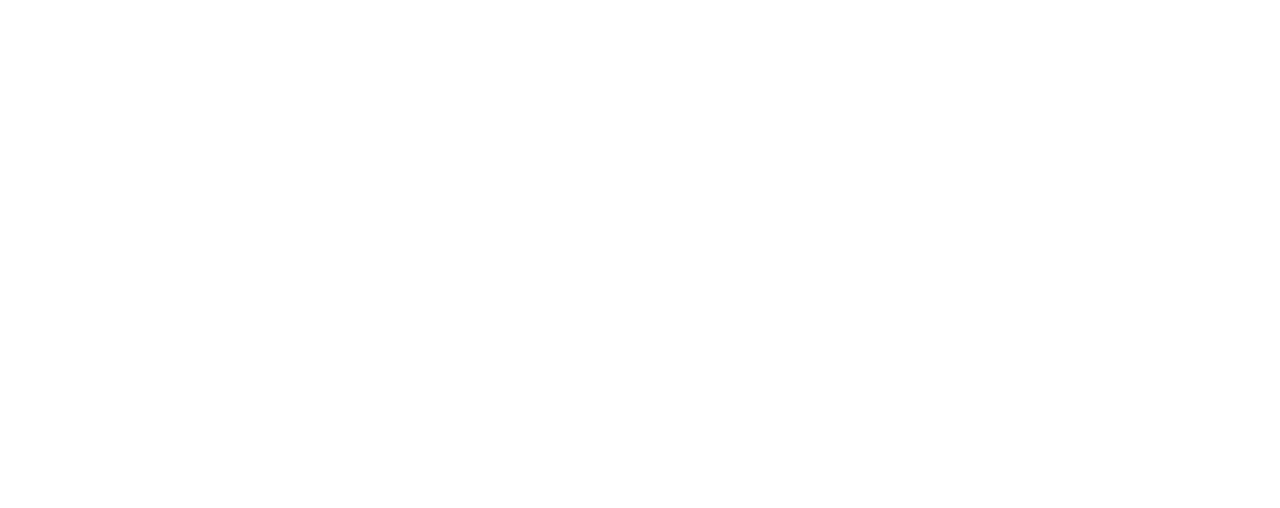
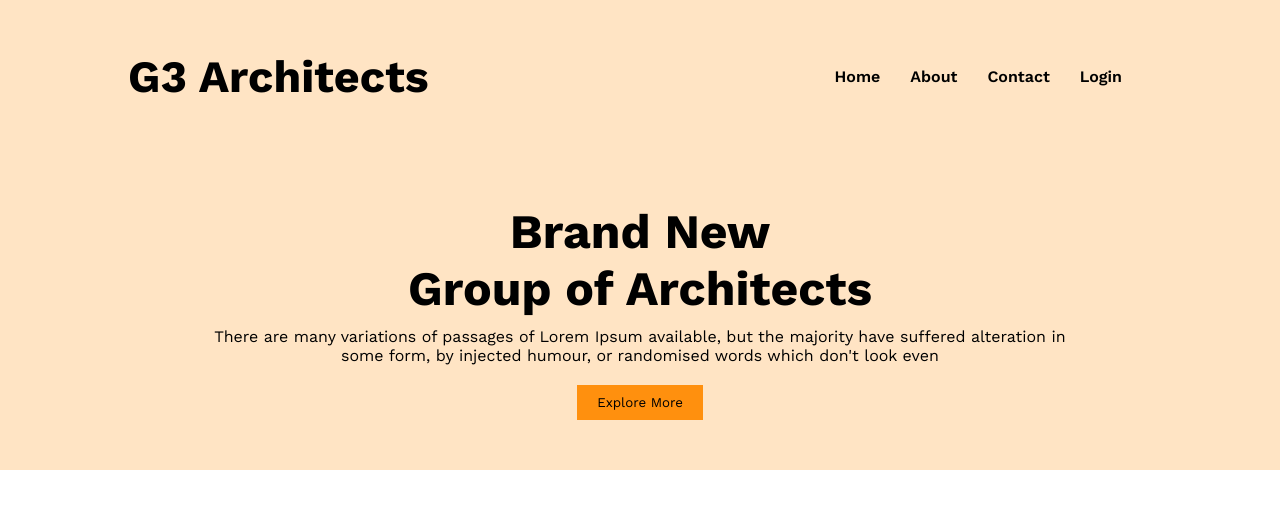
Before and after one commit to ranitsarker/g3-architects-practise, a plain HTML site: page index.html in a window 1280 px wide. Drawn offline with nearby package versions, Linux system fonts and the light colour scheme.

Commit message:
herader and banner section added

```diff
--- a/index.html
+++ b/index.html
@@ -7,6 +7,42 @@
     <link rel="stylesheet" href="style/style.css">
 </head>
 <body>
+    <section>
+        <header class="header">
+            <nav>
+                <div class="logo">
+                    <h3>G3 Architects</h3>
+                </div>
 
+                <div class="menu-items">
+                    <ul>
+                        <li><a href="#">Home</a></li>
+                        <li><a href="#">About</a></li>
+                        <li><a href="#">Contact</a></li>
+                        <li><a href="#">Login</a></li>
+                    </ul>
+                </div>
+
+            </nav>
+        </header>
+    </section>
+    <!--header section end-->
+    <!--banner section start-->
+    <section>
+        <div class="banner-container">
+            <h1>Brand New<br>Group of Architects</h1>
+            <p>There are many variations of passages of Lorem Ipsum available, but the majority have suffered alteration in <br> some form, by injected humour, or randomised words which don't look even</p>
+                <button class="btn"><a>Explore More</a></button>
+
+        </div>
+    </section>
+
+    <main>
+
+    </main>
+    <footer>
+
+
+    </footer>
 </body>
 </html>
--- a/style/style.css
+++ b/style/style.css
@@ -0,0 +1,68 @@
+/*google font work sans*/
+  @import url('https://fonts.googleapis.com/css2?family=Work+Sans:wght@400;600;700&display=swap');
+  *{
+    font-family: 'Work Sans', sans-serif;
+    margin: 0;
+    padding: 0;
+  }
+  /*common section*/
+
+  /*header*/
+  section{
+    background-color: bisque;
+    padding: 50px 0px;
+  }
+  .header{
+    max-width: 80%;
+    margin: 0 auto;
+  }
+  .logo{
+    width: 35%;
+  }
+  .logo h3{
+    font-size: 2.8rem; /*16*3 = 48px*/
+  }
+  .menu-items{
+    width: 65%;
+  }
+  nav{
+    display: flex;
+    justify-content: space-between;
+    align-items: center;
+  }
+  nav ul{
+     display: flex;
+     justify-content: end;
+     align-items: center;
+
+  }
+  nav li{
+    list-style: none;
+    font-weight: 600;
+    font-size: 1rem;
+    margin-right: 30px;
+  }
+  nav li a{
+    text-decoration: none;
+    color: #000;
+  }
+  /*banner*/
+  .banner-container{
+    max-width: 70%;
+    margin: 0 auto;
+    text-align: center;
+  }
+  .banner-container h1{
+    padding-bottom: 10px;
+    font-size: 3rem;
+    font-weight: 700;
+  }
+  .banner-container h1, .banner-container p {
+    text-align: center;
+  }
+  .btn{
+    background-color: #FF900E;
+    border: none;
+    padding: 10px 20px;
+    margin-top: 20px;
+  }
```
